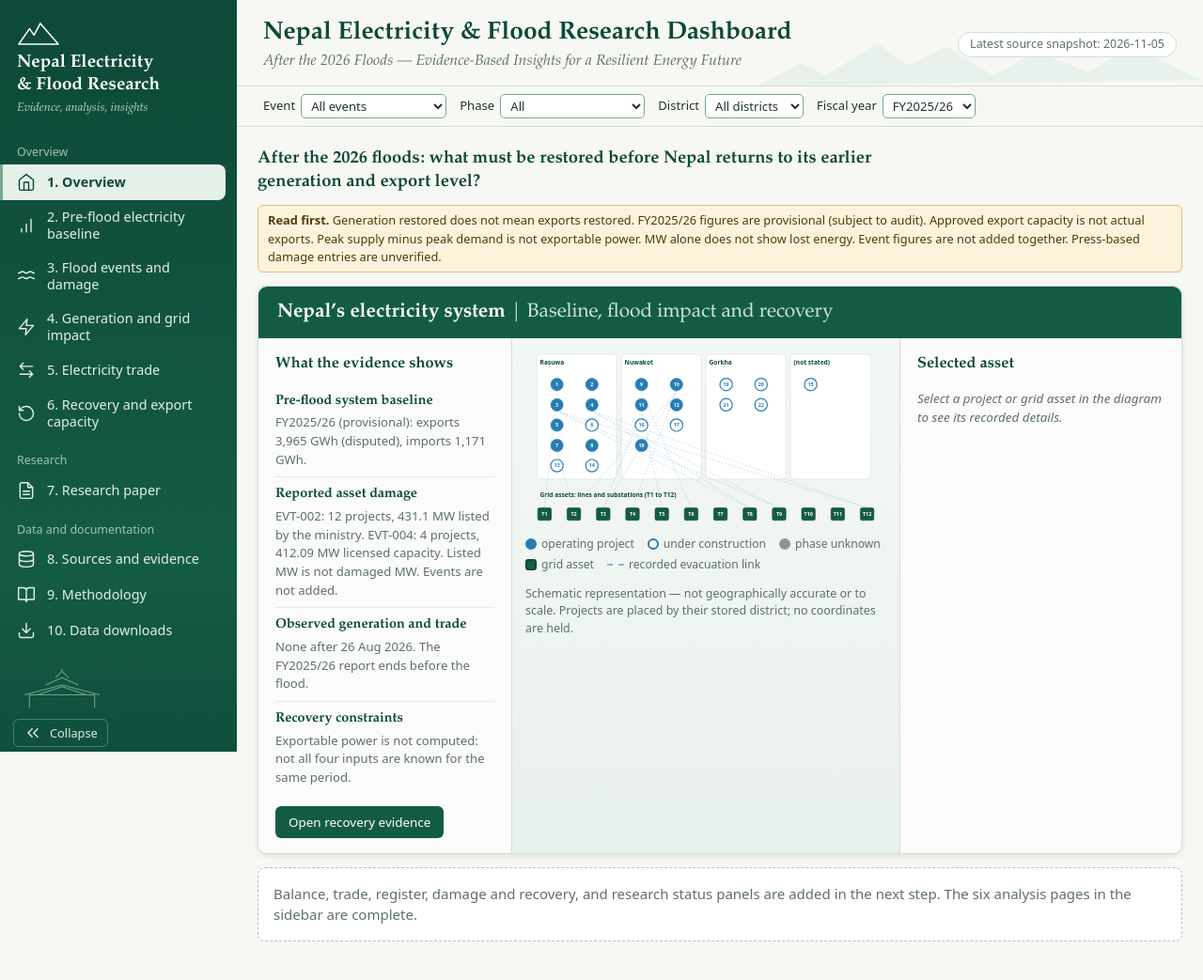
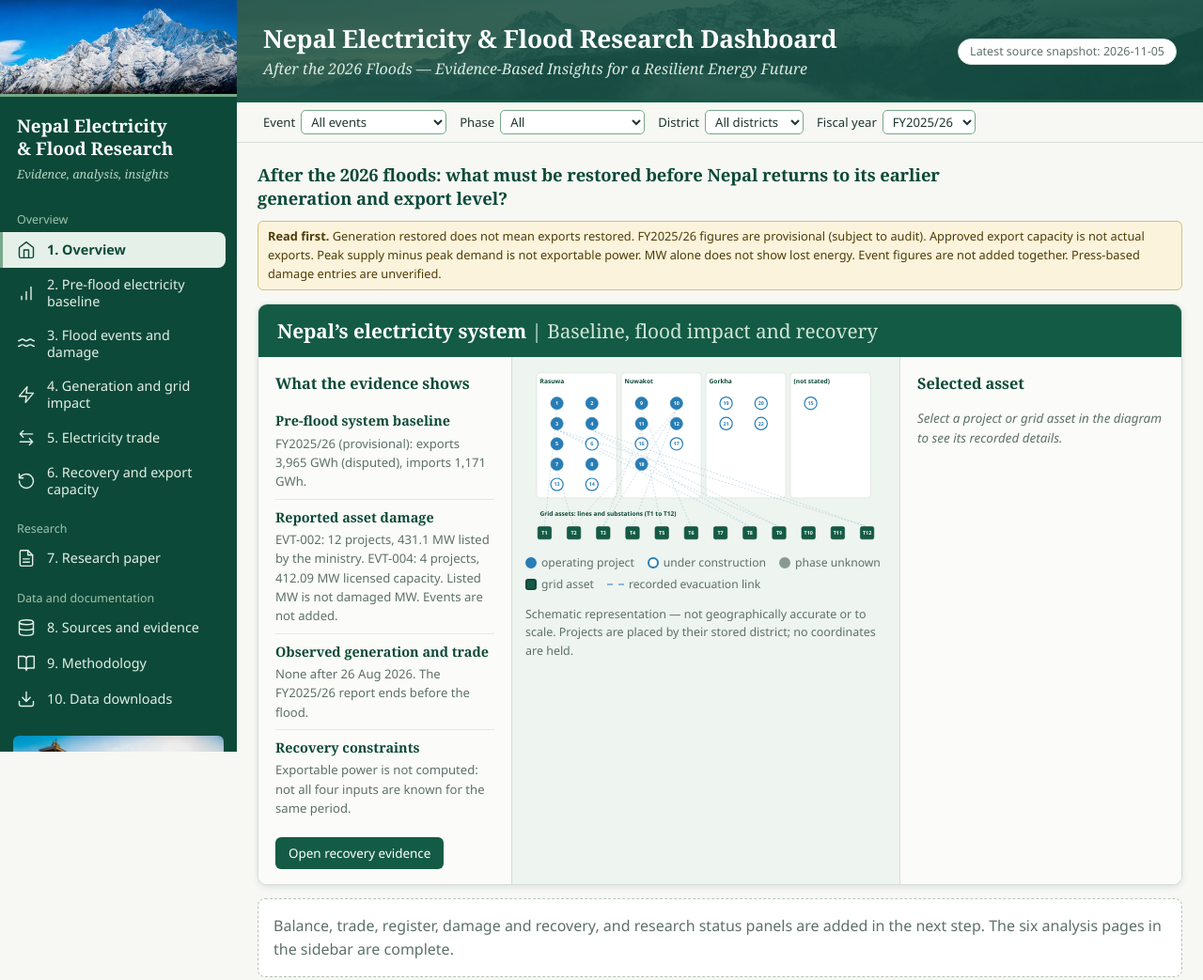
Before and after one commit to Riyamkafle/nea-nepal-flood-dashboard, a plain HTML site: page dashboard/index.html in a window 1280 px wide. Shown: the whole page at 94% size. Drawn offline with Linux system fonts and the light colour scheme.

Commit message:
Redesign phase 3b: sidebar and top bar images, system fonts (Georgia, Segoe UI), flat colours; image licences unverified

```diff
--- a/dashboard/index.html
+++ b/dashboard/index.html
@@ -8,14 +8,14 @@
 </head>
 <body>
 <aside class="app-side" id="app-side" aria-label="Main navigation">
+  <img class="side-top" src="img/side-top.jpg" width="504" height="200" alt="">
   <div class="brand">
-    <svg viewBox="0 0 48 30" width="46" height="29" fill="none" stroke="#fff" stroke-width="1.6" stroke-linejoin="round"><path d="M2 28 14 11l5 7 7-13 20 23z"/></svg>
     <b>Nepal Electricity<br>&amp; Flood Research</b>
     <span>Evidence, analysis, insights</span>
   </div>
   <nav class="side-nav" id="side-nav"></nav>
   <div class="side-foot">
-    <svg viewBox="0 0 120 54" fill="none" stroke="#9DC4AE" stroke-width="1.2" stroke-linejoin="round" aria-hidden="true"><path d="M20 50V34h80v16M14 34l46-12 46 12M30 34l30-10 30 10M40 22l20-9 20 9M52 13l8-8 8 8M60 5v-3"/></svg>
+    <img class="side-bot" src="img/side-bottom.jpg" width="504" height="180" alt="">
     <button class="side-toggle" id="side-toggle" type="button" aria-label="Collapse or expand the sidebar"><svg class="ic" viewBox="0 0 24 24"><path d="m11 17-5-5 5-5M18 17l-5-5 5-5"/></svg><span class="lbl">Collapse</span></button>
   </div>
 </aside>
@@ -27,7 +27,7 @@
       <p class="sub">After the 2026 Floods &mdash; Evidence-Based Insights for a Resilient Energy Future</p>
     </div>
     <div class="stamp" id="stamp"></div>
-    <svg class="ridge" viewBox="0 0 420 60" preserveAspectRatio="none" aria-hidden="true"><path d="M0 60 40 34l24 14 48-38 30 26 36-22 44 34 40-28 50 24 40-30 68 40z"/></svg>
+
   </header>
   <div class="filterbar"><div id="filters" class="filters"></div></div>
   <main>
--- a/dashboard/style.css
+++ b/dashboard/style.css
@@ -1,10 +1,10 @@
 :root{--green:#145B45;--forest:#0D4938;--soft:#E5F0E9;--muted:#76A98A;--paper:#F7F8F4;--white:#fff;
 --blue:#287DB5;--blue-soft:#DCECF6;--ink:#20352F;--ink2:#5E706A;--line:#D5DDD6;--line2:#E4EAE4;
 --warn-bg:#FBF3DC;--warn-line:#D9BF78;--warn-ink:#4F3D06;--r:8px;--shadow:0 1px 2px rgba(13,73,56,.10);
---serif:"Iowan Old Style","Palatino Linotype",Palatino,"Book Antiqua",Georgia,serif;
---sans:system-ui,"Segoe UI",Roboto,Arial,sans-serif}
+--serif:Georgia,"Times New Roman",Times,serif;
+--sans:"Segoe UI",system-ui,-apple-system,Roboto,"Helvetica Neue",Arial,sans-serif}
 *{box-sizing:border-box}
-body{margin:0;font:15px/1.5 var(--sans);color:var(--ink);background:var(--paper)}
+body{margin:0;font:16px/1.55 var(--sans);color:var(--ink);background:var(--paper)}
 h1,h2,h3,h4{font-family:var(--serif);font-weight:600;color:var(--forest)}
 header.top{background:var(--forest);color:#fff;border-bottom:3px solid var(--green);padding:12px 22px;position:sticky;top:0;z-index:20}
 h1{font-size:1.2rem;line-height:1.3;margin:0 0 8px;color:#fff;max-width:78ch}
@@ -64,7 +64,7 @@ a{color:var(--blue)}
 @media (max-width:760px){header.top{position:static;padding:10px 14px}main{padding:14px}section{scroll-margin-top:12px}}
 @media (prefers-reduced-motion:reduce){.drawer{transition:none}}
 /* ---- phase 2: shell ---- */
-.app-side{position:fixed;inset:0 auto 0 0;width:252px;background:linear-gradient(180deg,#0D4938 0%,#145B45 75%,#0F4F3D 100%);color:#E8F2EC;display:flex;flex-direction:column;z-index:50;overflow-y:auto;transition:width .15s}
+.app-side{position:fixed;inset:0 auto 0 0;width:252px;background:#0D4938;color:#E8F2EC;display:flex;flex-direction:column;z-index:50;overflow-y:auto;transition:width .15s}
 .brand{padding:20px 18px 10px;display:flex;flex-direction:column;gap:6px}
 .brand b{font:600 1.18rem/1.25 var(--serif);color:#fff}
 .brand span{font:italic .8rem var(--serif);color:#B9D6C6}
@@ -101,7 +101,7 @@ body.side-collapsed .side-nav a[aria-current=page]{margin-right:0;border-radius:
 .hero-body{display:grid;grid-template-columns:270px minmax(0,1fr) 300px}
 .hero-l{padding:16px 18px;background:#FBFCFA;border-right:1px solid var(--line)}
 .hero-r{padding:16px 18px;background:#FBFCFA;border-left:1px solid var(--line);font-size:.84rem}
-.hero-c{padding:12px 14px;background:linear-gradient(180deg,#F4F8F4,#E9F1EC)}
+.hero-c{padding:12px 14px;background:#EEF4EF}
 .hero h3{margin:0 0 8px;font-size:1.02rem}
 .hero h4{margin:0 0 8px;font-size:1rem}
 .evid{list-style:none;margin:0 0 12px;padding:0}
@@ -139,3 +139,16 @@ table.kv td{padding:4px 0}
 @media (max-width:1180px){.hero-body{grid-template-columns:1fr}.hero-l,.hero-r{border:0;border-bottom:1px solid var(--line)}}
 @media (max-width:900px){.app-side{transform:translateX(-100%);width:252px}body.side-open .app-side{transform:none;box-shadow:4px 0 18px rgba(13,73,56,.35)}.content,body.side-collapsed .content{margin-left:0}.menu-btn{display:inline-flex}.topbar{padding:14px 16px}.topbar h1{font-size:1.2rem}.stamp{display:none}.filterbar{padding:2px 14px}}
 @media (prefers-reduced-motion:reduce){.app-side,.content,.drawer{transition:none}}
+/* ---- phase 3b: fonts and images (flat colours) ---- */
+body{-webkit-font-smoothing:antialiased}
+h1,h2,h3,h4,.rq{letter-spacing:-.005em}
+table,.kpi .val,.stat{font-variant-numeric:tabular-nums lining-nums}
+.side-top{display:block;width:100%;height:auto;border-bottom:3px solid var(--muted)}
+.side-foot>img.side-bot{width:100%;height:auto;display:block;border-radius:6px}
+body.side-collapsed .side-top,body.side-collapsed .side-foot>img.side-bot{display:none}
+.topbar{background:#0D4938 url(img/topbar.jpg) center 40%/cover no-repeat;border-bottom:3px solid var(--green);padding:26px 28px 22px}
+.topbar::before{content:"";position:absolute;inset:0;background:rgba(13,73,56,.80);pointer-events:none}
+.topbar h1{color:#fff}
+.topbar .sub{color:#DCEBE2}
+.menu-btn{background:rgba(255,255,255,.12);border-color:rgba(255,255,255,.45);color:#fff}
+@media (max-width:900px){.side-top{max-height:120px;object-fit:cover}}
```
Also changed, not shown: dashboard/img/side-bottom.jpg (added), dashboard/img/side-top.jpg (added), dashboard/img/topbar.jpg (added), 1 other file.
